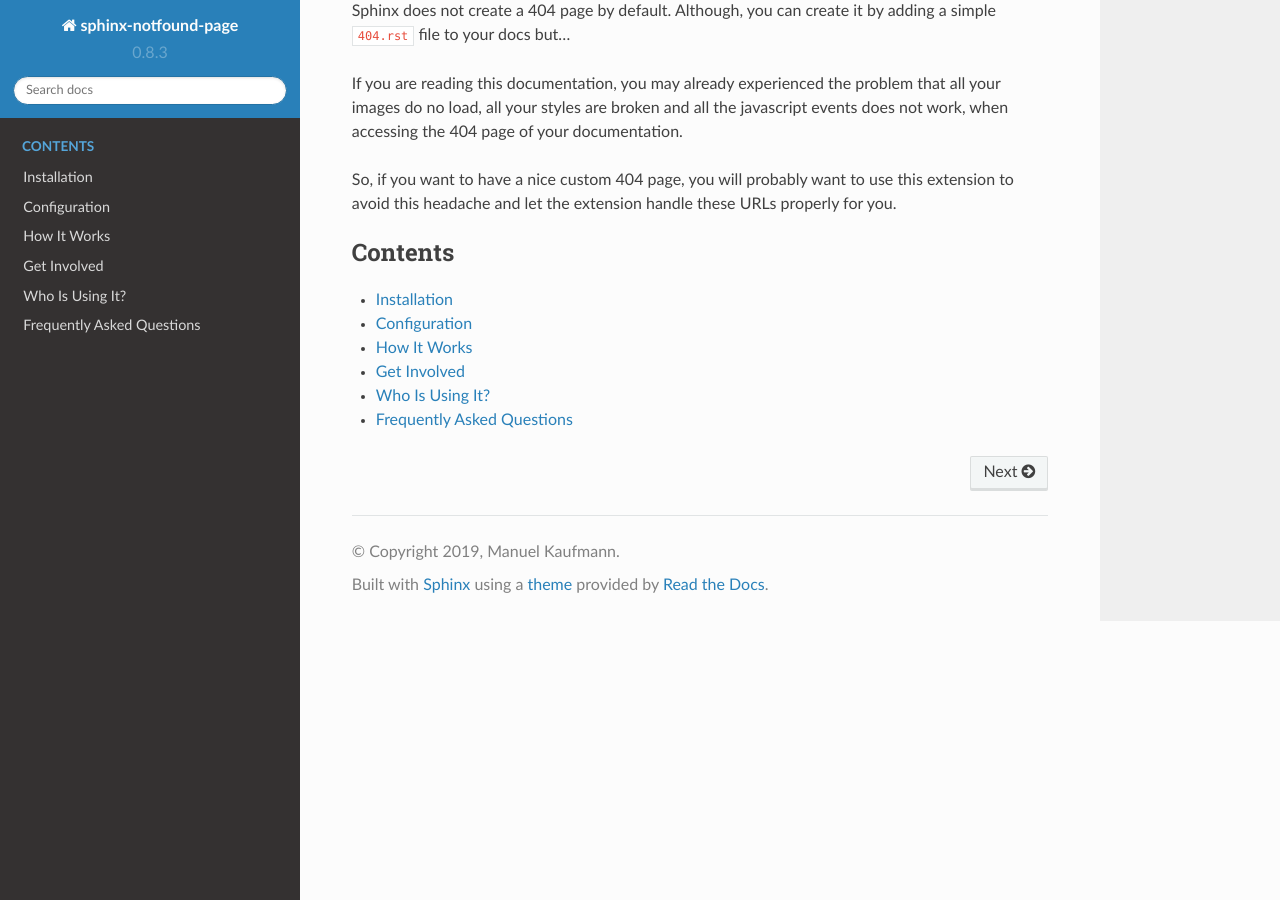
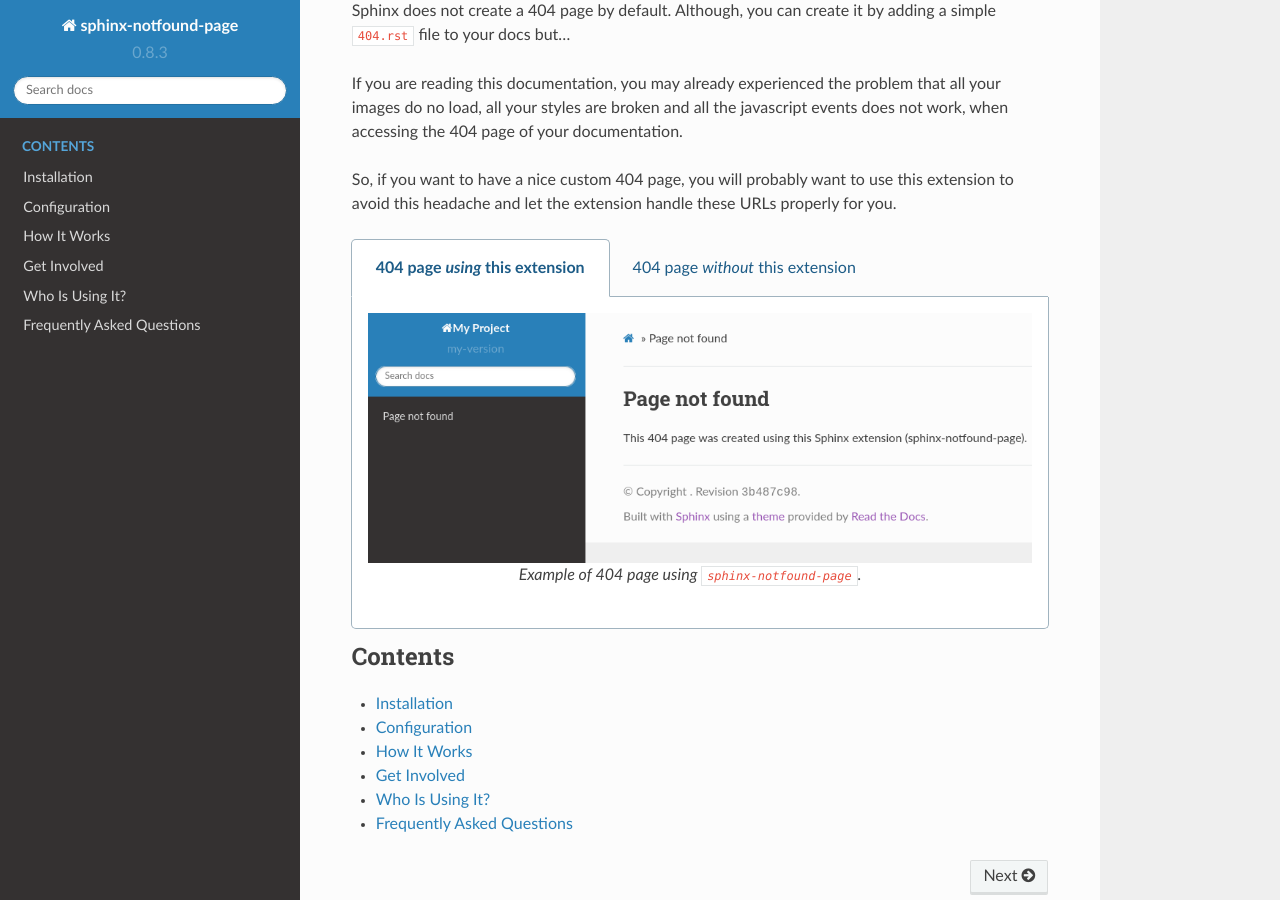
Before and after one commit to readthedocs/sphinx-notfound-page, a Sphinx documentation site: the page built from docs/index.rst, in a window 1280 px wide and 900 px high, scrolled down 612 px. Built offline with Sphinx 7.4.7 and the Read the Docs theme 2.0.0, drawn with Linux system fonts in a browser that asks for light colours; pages that are not in the unit, such as notebooks, are missing from menus.

Commit message:
Docs: add example images in the home
Just a quick look showing the differences of the same page with/without using
this extension for a quick visual understanding.

```diff
--- a/docs/index.rst
+++ b/docs/index.rst
@@ -30,6 +30,22 @@ So, if you want to have a nice custom 404 page,
 you will probably want to use this extension to avoid this headache
 and let the extension handle these URLs properly for you.
 
+
+.. tabs::
+
+   .. tab:: 404 page *using* this extension
+
+      .. figure:: 404-using-this-extension.png
+         :align: center
+
+         Example of 404 page *using* ``sphinx-notfound-page``.
+
+   .. tab:: 404 page *without* this extension
+
+      .. figure:: 404-without-this-extension.png
+         :align: center
+
+         Example of 404 page *without using* ``sphinx-notfound-page``.
 
 
 .. toctree::
```
Also changed, not shown: docs/404-using-this-extension.png (added), docs/404-without-this-extension.png (added).
